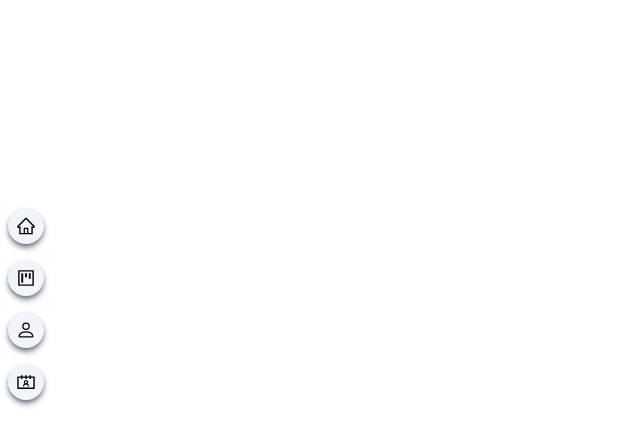
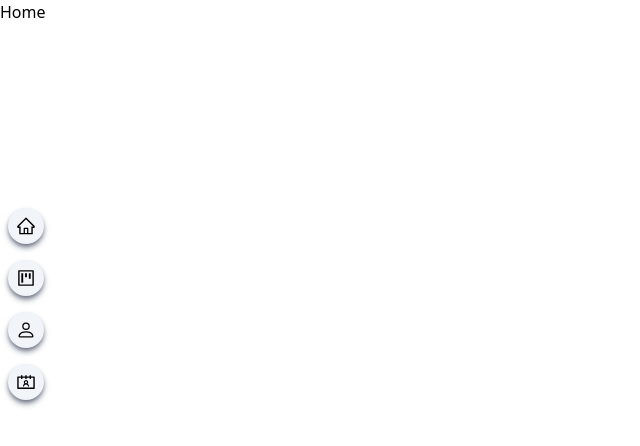
Before and after one commit to KabinaThapa/portfolio, a React (Vite) app: page / in a window 1280 px wide. Shown: the top 446 px of the page, without its empty margins (0-640 px from the left). Built offline with nearby package versions, Linux system fonts and the light colour scheme.

Commit message:
React-type-animation setup

```diff
--- a/package.json
+++ b/package.json
@@ -13,7 +13,8 @@
     "@tailwindcss/typography": "^0.5.9",
     "react": "^18.2.0",
     "react-dom": "^18.2.0",
-    "react-icons": "^4.8.0"
+    "react-icons": "^4.8.0",
+    "react-type-animation": "^3.1.0"
   },
   "devDependencies": {
     "@types/react": "^18.0.28",
--- a/src/App.jsx
+++ b/src/App.jsx
@@ -1,6 +1,6 @@
 import { useState } from 'react'
 import Sidenav from './components/sidenav'
-
+import Home  from './components/Home'
 
 function App() {
 
@@ -8,6 +8,7 @@ function App() {
     <>
     <div>
       <Sidenav />
+      <Home/>
       </div>
 
     </>
--- /dev/null
+++ b/src/components/Home.jsx
@@ -0,0 +1,10 @@
+import React from 'react'
+import { TypeAnimation } from 'react-type-animation'
+
+const Home = () => {
+  return (
+    <div id="Home">Home</div>
+  )
+}
+
+export default Home
```
Also changed, not shown: 1 other file (tests, documents, lock files or other folders).
